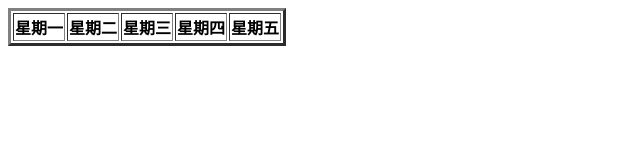
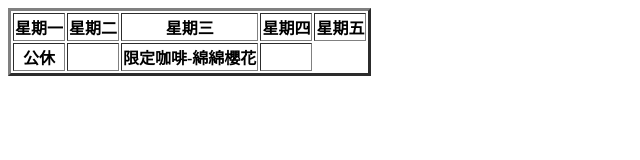
Before and after one commit to alisa71020/082019.github.io, a plain HTML site: page introduce02.html in a window 1280 px wide. Shown: the whole page, without its empty margins (0-640 px from the left). Drawn offline with Linux system fonts and the light colour scheme.

Commit message:
修改順序

```diff
--- a/introduce02.html
+++ b/introduce02.html
@@ -13,9 +13,12 @@
   <th>星期三</th>
   <th>星期四</th>
   <th>星期五</th>
-
-
-
+</tr>
+<tr>
+  <th>公休</th>
+  <th>&nbsp;</th>
+  <th>限定咖啡-綿綿櫻花</th>
+  <th></th>
 </tr>
 </body>
 </html>
```
Also changed, not shown: index.html (+2 -2 lines).
